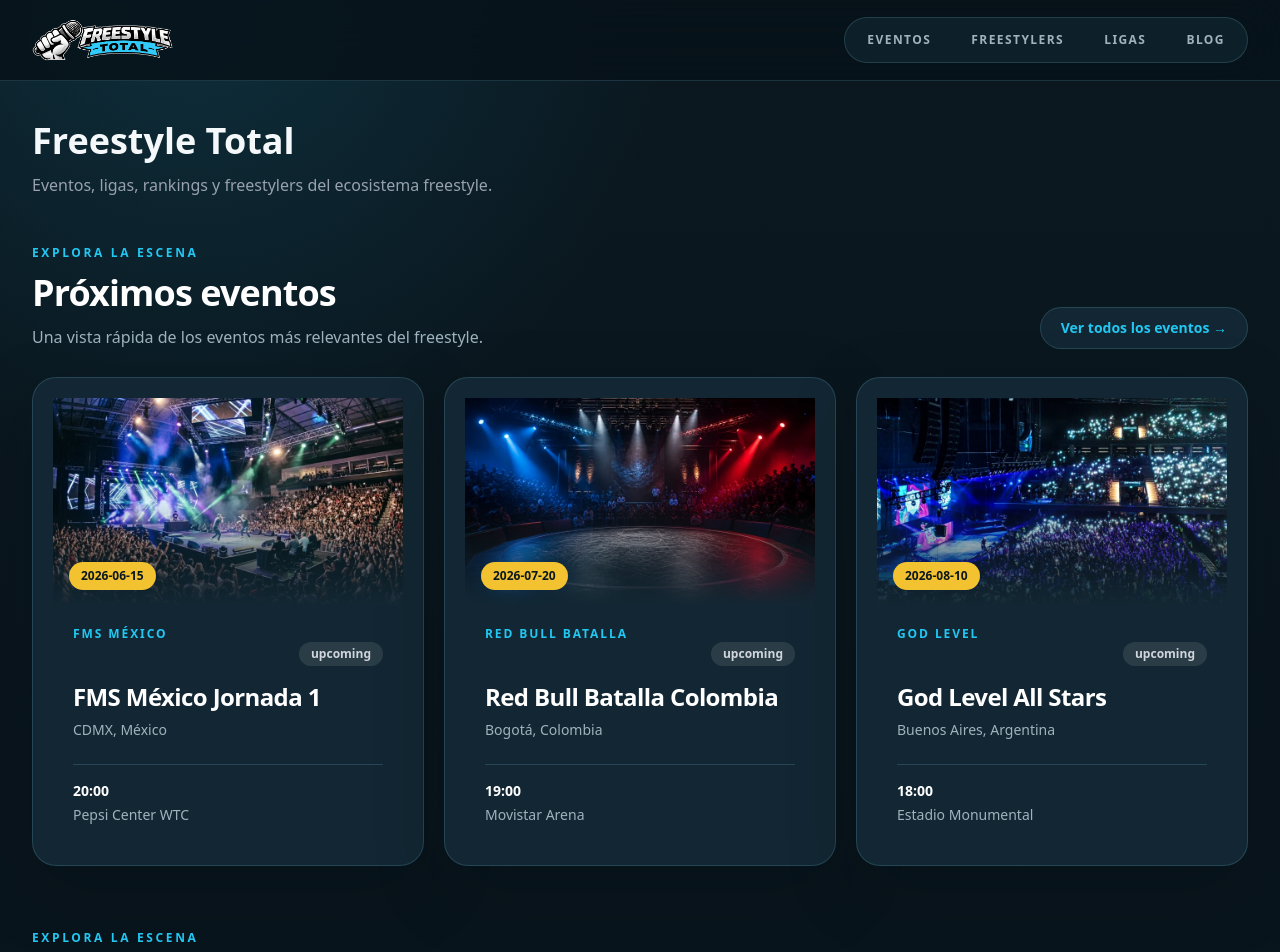
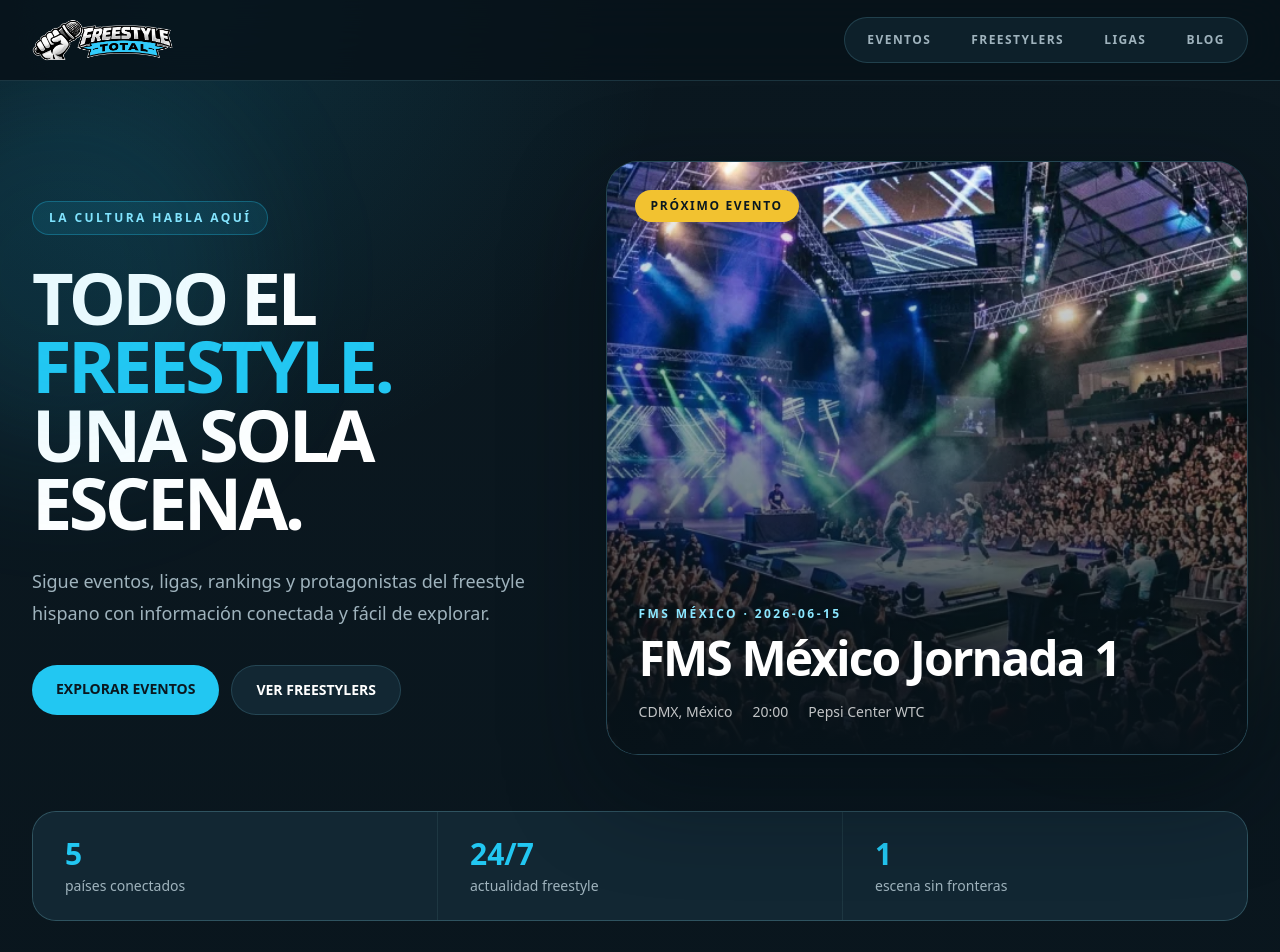
Before and after one commit to asGerath/freestylett, a Next.js app: page / in a window 1280 px wide. Shown: the top 952 px of the page. Built offline with nearby package versions, Linux system fonts and the light colour scheme.

Commit message:
feat(home): implement concept b editorial redesign

```diff
--- a/src/app/page.tsx
+++ b/src/app/page.tsx
@@ -1,32 +1,160 @@
-// Importamos el contenedor base de layout
+import Image from "next/image";
+import Link from "next/link";
 import { Container } from "@/components/ui/Container";
-
 import { FreestylersPreview } from "@/features/freestylers/components/FreestylersPreview";
 import { LeaguesPreview } from "@/features/leagues/components/LeaguesPreview";
 import { BlogPreview } from "@/features/blog/components/BlogPreview";
+import { EventsPreview } from "@/features/events/components/EventsPreview";
+import { eventsMock } from "@/features/events/data/events.mock";
 
-// Importamos el preview de eventos para el Home
-import { EventsPreview } from "@/features/events/components/EventsPreview";
+const sceneStats = [
+  { value: "5", label: "países conectados" },
+  { value: "24/7", label: "actualidad freestyle" },
+  { value: "1", label: "escena sin fronteras" },
+];
 
 export default function HomePage() {
+  const featuredEvent = eventsMock[0];
+
   return (
-    <main className="py-10">
-      {/* Container controla ancho máximo y padding horizontal */}
+    <main className="overflow-hidden">
+      <section className="relative border-b border-[var(--color-border)] py-10 sm:py-14 lg:py-20">
+        <div className="pointer-events-none absolute -left-32 top-0 size-96 rounded-full bg-[var(--color-primary)]/10 blur-3xl" />
+        <div className="pointer-events-none absolute right-0 top-1/3 h-80 w-80 rounded-full bg-[var(--color-accent)]/5 blur-3xl" />
+
         <Container>
-        {/* Hero principal del Home */}
-        <section>
-          <h1 className="text-4xl font-bold">Freestyle Total</h1>
+          <div className="grid items-stretch gap-8 lg:grid-cols-[0.9fr_1.1fr] lg:gap-12">
+            <div className="flex flex-col justify-center py-4 lg:py-10">
+              <span className="w-fit rounded-full border border-[var(--color-primary)]/30 bg-[var(--color-primary)]/10 px-4 py-2 text-xs font-black uppercase tracking-[0.2em] text-[var(--color-primary-soft)]">
+                La cultura habla aquí
+              </span>
 
-          <p className="mt-3 max-w-2xl text-gray-400">
-            Eventos, ligas, rankings y freestylers del ecosistema freestyle.
+              <h1 className="mt-7 max-w-2xl text-5xl font-black leading-[0.95] tracking-[-0.05em] text-white sm:text-6xl lg:text-7xl">
+                TODO EL
+                <span className="block text-[var(--color-primary)]">
+                  FREESTYLE.
+                </span>
+                UNA SOLA ESCENA.
+              </h1>
+
+              <p className="mt-7 max-w-xl text-lg leading-8 text-[var(--color-muted)]">
+                Sigue eventos, ligas, rankings y protagonistas del freestyle
+                hispano con información conectada y fácil de explorar.
               </p>
+
+              <div className="mt-9 flex flex-col gap-3 sm:flex-row">
+                <Link
+                  href="/eventos"
+                  className="rounded-full bg-[var(--color-primary)] px-6 py-3.5 text-center text-sm font-black text-[var(--color-text-dark)] transition hover:bg-[var(--color-primary-soft)]"
+                >
+                  EXPLORAR EVENTOS
+                </Link>
+                <Link
+                  href="/freestylers"
+                  className="rounded-full border border-[var(--color-border)] bg-[var(--color-surface)] px-6 py-3.5 text-center text-sm font-black text-white transition hover:border-[var(--color-primary)] hover:text-[var(--color-primary)]"
+                >
+                  VER FREESTYLERS
+                </Link>
+              </div>
+            </div>
+
+            {featuredEvent && (
+              <Link
+                href={`/eventos/${featuredEvent.slug}`}
+                className="group relative min-h-[470px] overflow-hidden rounded-[2rem] border border-[var(--color-border)] bg-[var(--color-surface)] shadow-[0_35px_100px_rgba(1,12,18,0.45)]"
+              >
+                {featuredEvent.posterUrl && (
+                  <Image
+                    src={featuredEvent.posterUrl}
+                    alt={featuredEvent.title}
+                    fill
+                    priority
+                    sizes="(max-width: 1024px) 100vw, 55vw"
+                    className="object-cover transition duration-700 group-hover:scale-105"
+                  />
+                )}
+                <div className="absolute inset-0 bg-gradient-to-t from-[#071219] via-[#071219]/45 to-transparent" />
+
+                <div className="absolute left-5 top-5 rounded-full bg-[var(--color-accent)] px-4 py-2 text-xs font-black uppercase tracking-[0.14em] text-[var(--color-text-dark)] sm:left-7 sm:top-7">
+                  Próximo evento
+                </div>
+
+                <div className="absolute inset-x-0 bottom-0 p-6 sm:p-8">
+                  <p className="text-xs font-black uppercase tracking-[0.2em] text-[var(--color-primary-soft)]">
+                    {featuredEvent.league} · {featuredEvent.date}
+                  </p>
+                  <h2 className="mt-3 text-4xl font-black leading-none tracking-[-0.04em] text-white sm:text-5xl">
+                    {featuredEvent.title}
+                  </h2>
+                  <div className="mt-5 flex flex-wrap gap-x-5 gap-y-2 text-sm text-white/75">
+                    <span>
+                      {featuredEvent.city}, {featuredEvent.country}
+                    </span>
+                    <span>{featuredEvent.time}</span>
+                    <span>{featuredEvent.venue}</span>
+                  </div>
+                </div>
+              </Link>
+            )}
+          </div>
+
+          <div className="mt-10 grid gap-px overflow-hidden rounded-3xl border border-[var(--color-border)] bg-[var(--color-border)] sm:grid-cols-3 lg:mt-14">
+            {sceneStats.map((stat) => (
+              <div
+                key={stat.label}
+                className="bg-[var(--color-surface)] px-6 py-6 sm:px-8"
+              >
+                <p className="text-3xl font-black text-[var(--color-primary)]">
+                  {stat.value}
+                </p>
+                <p className="mt-1 text-sm text-[var(--color-muted)]">
+                  {stat.label}
+                </p>
+              </div>
+            ))}
+          </div>
+        </Container>
       </section>
 
-        {/* Preview de eventos, no la sección completa */}
+      <Container>
         <EventsPreview />
+      </Container>
+
+      <section className="mt-20 border-y border-[var(--color-border)] bg-[var(--color-surface-soft)] py-4 text-[var(--color-text-dark)] sm:py-10">
+        <Container>
+          <div className="[&_h2]:text-[var(--color-text-dark)] [&_p]:text-[#48626d] [&_article]:border-[#0b1820]/10 [&_article]:bg-white [&_article]:shadow-[0_20px_60px_rgba(11,24,32,0.12)]">
             <FreestylersPreview />
+          </div>
+        </Container>
+      </section>
+
+      <Container>
         <LeaguesPreview />
+      </Container>
+
+      <section className="mt-20 bg-[var(--color-surface)]/55 py-4 sm:py-10">
+        <Container>
           <BlogPreview />
+        </Container>
+      </section>
+
+      <Container>
+        <section className="mt-20 overflow-hidden rounded-[2rem] border border-[var(--color-primary)]/25 bg-gradient-to-r from-[var(--color-surface-raised)] to-[var(--color-surface)] px-6 py-10 sm:px-10 lg:flex lg:items-center lg:justify-between lg:px-14 lg:py-14">
+          <div>
+            <p className="text-xs font-black uppercase tracking-[0.2em] text-[var(--color-accent)]">
+              FreeStyle Total
+            </p>
+            <h2 className="mt-3 max-w-2xl text-3xl font-black tracking-tight text-white sm:text-4xl">
+              La escena cambia cada semana. Aquí no te pierdes ninguna batalla.
+            </h2>
+          </div>
+          <Link
+            href="/eventos"
+            className="mt-7 inline-flex rounded-full bg-[var(--color-primary)] px-6 py-3.5 text-sm font-black text-[var(--color-text-dark)] transition hover:bg-[var(--color-primary-soft)] lg:mt-0"
+          >
+            VER CALENDARIO
+          </Link>
+        </section>
       </Container>
     </main>
   );
```
Lines whose indentation alone changed are shown as unchanged.
